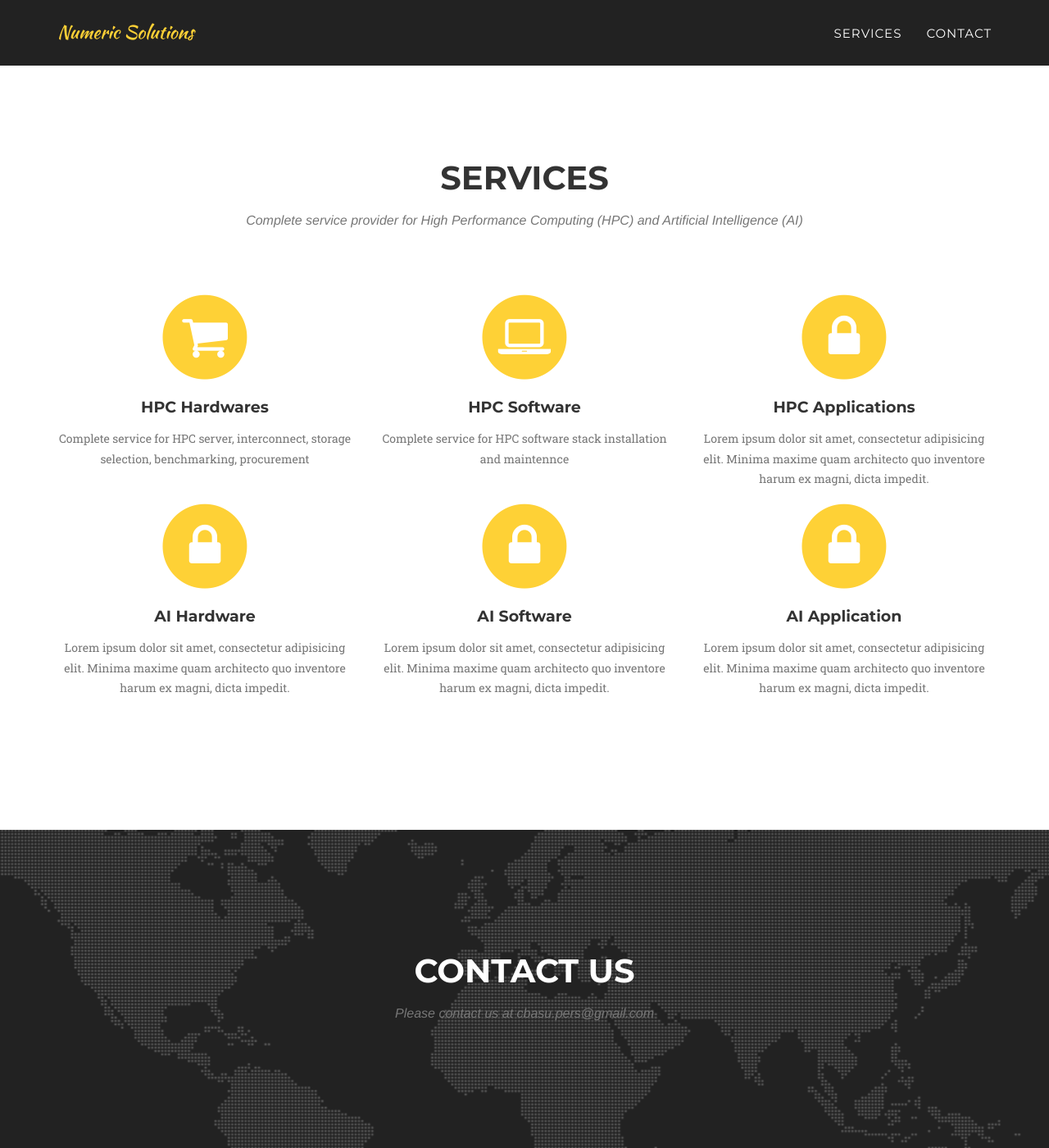
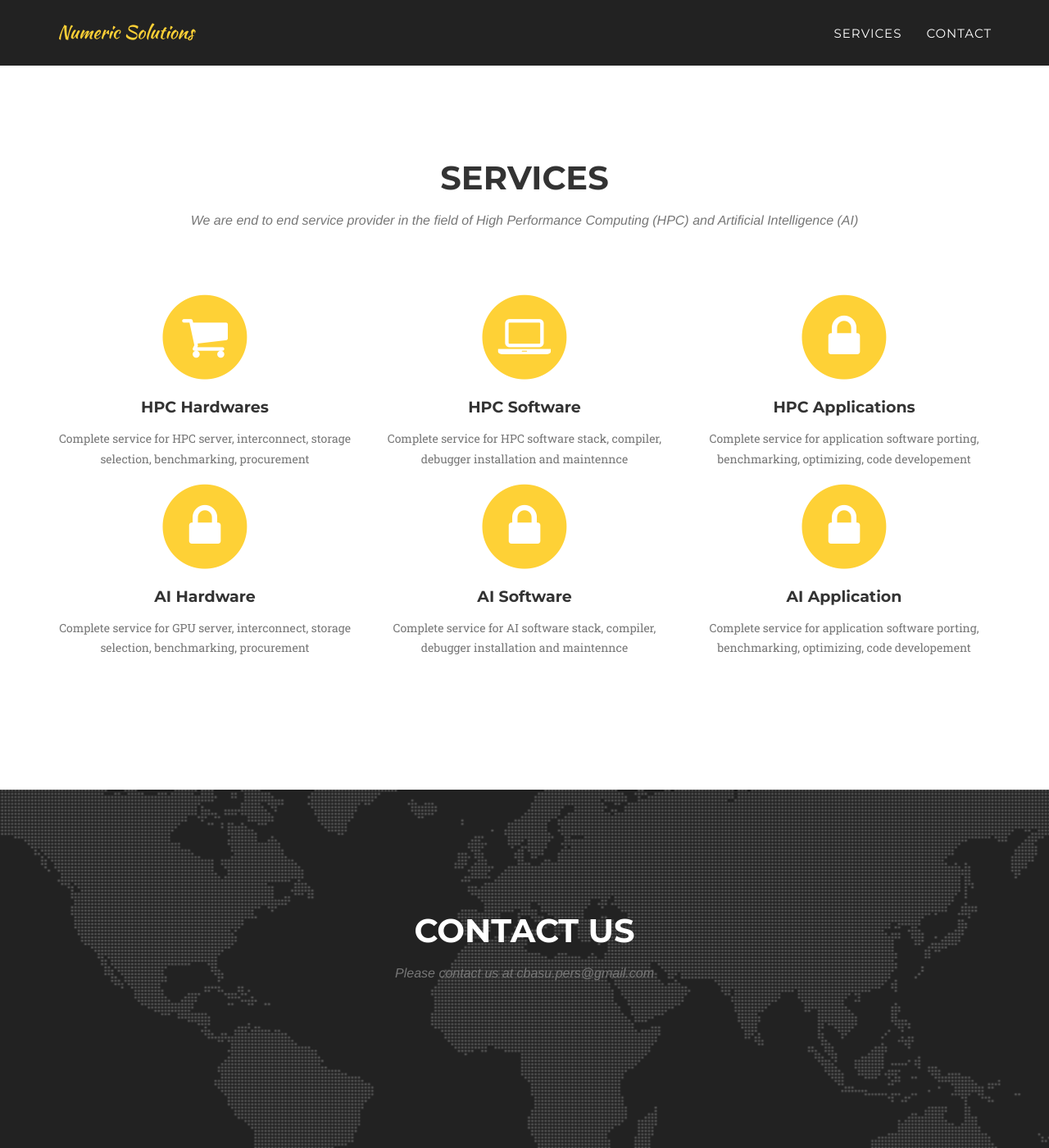
Before and after one commit to cbasu/numericsolutions, a Jekyll site: the page built from index.html, in a window 1280 px wide and 1400 px high, scrolled down 713 px. Shown: the whole window at 82% size. Built offline with Jekyll 4.4.1, drawn with Linux system fonts in a browser that asks for light colours; some web fonts are replaced.

Commit message:
Update services.html

```diff
--- a/_includes/services.html
+++ b/_includes/services.html
@@ -4,7 +4,7 @@
             <div class="row">
                 <div class="col-lg-12 text-center">
                     <h2 class="section-heading">Services</h2>
-                    <h3 class="section-subheading text-muted">Complete service provider for High Performance Computing (HPC) and Artificial Intelligence (AI)</h3>
+                    <h3 class="section-subheading text-muted">We are end to end service provider in the field of High Performance Computing (HPC) and Artificial Intelligence (AI) </h3>
                 </div>
             </div>
             <div class="row text-center">
@@ -22,7 +22,7 @@
                         <i class="fa fa-laptop fa-stack-1x fa-inverse"></i>
                     </span>
                     <h4 class="service-heading">HPC Software</h4>
-                    <p class="text-muted">Complete service for HPC software stack installation and maintennce</p>
+                    <p class="text-muted">Complete service for HPC software stack, compiler, debugger installation and maintennce</p>
                 </div>
                 <div class="col-md-4">
                     <span class="fa-stack fa-4x">
@@ -30,7 +30,7 @@
                         <i class="fa fa-lock fa-stack-1x fa-inverse"></i>
                     </span>
                     <h4 class="service-heading">HPC Applications</h4>
-                    <p class="text-muted">Lorem ipsum dolor sit amet, consectetur adipisicing elit. Minima maxime quam architecto quo inventore harum ex magni, dicta impedit.</p>
+                    <p class="text-muted">Complete service for application software porting, benchmarking, optimizing, code developement</p>
                 </div>
                 <div class="col-md-4">
                     <span class="fa-stack fa-4x">
@@ -38,7 +38,7 @@
                         <i class="fa fa-lock fa-stack-1x fa-inverse"></i>
                     </span>
                     <h4 class="service-heading">AI Hardware</h4>
-                    <p class="text-muted">Lorem ipsum dolor sit amet, consectetur adipisicing elit. Minima maxime quam architecto quo inventore harum ex magni, dicta impedit.</p>
+                    <p class="text-muted">Complete service for GPU server, interconnect, storage selection, benchmarking, procurement</p>
                 </div>
                 <div class="col-md-4">
                     <span class="fa-stack fa-4x">
@@ -46,7 +46,7 @@
                         <i class="fa fa-lock fa-stack-1x fa-inverse"></i>
                     </span>
                     <h4 class="service-heading">AI Software</h4>
-                    <p class="text-muted">Lorem ipsum dolor sit amet, consectetur adipisicing elit. Minima maxime quam architecto quo inventore harum ex magni, dicta impedit.</p>
+                    <p class="text-muted">Complete service for AI software stack, compiler, debugger installation and maintennce</p>
                 </div>
                 <div class="col-md-4">
                     <span class="fa-stack fa-4x">
@@ -54,7 +54,7 @@
                         <i class="fa fa-lock fa-stack-1x fa-inverse"></i>
                     </span>
                     <h4 class="service-heading">AI Application</h4>
-                    <p class="text-muted">Lorem ipsum dolor sit amet, consectetur adipisicing elit. Minima maxime quam architecto quo inventore harum ex magni, dicta impedit.</p>
+                    <p class="text-muted">Complete service for application software porting, benchmarking, optimizing, code developement</p>
                 </div>
             </div>
         </div>
```
